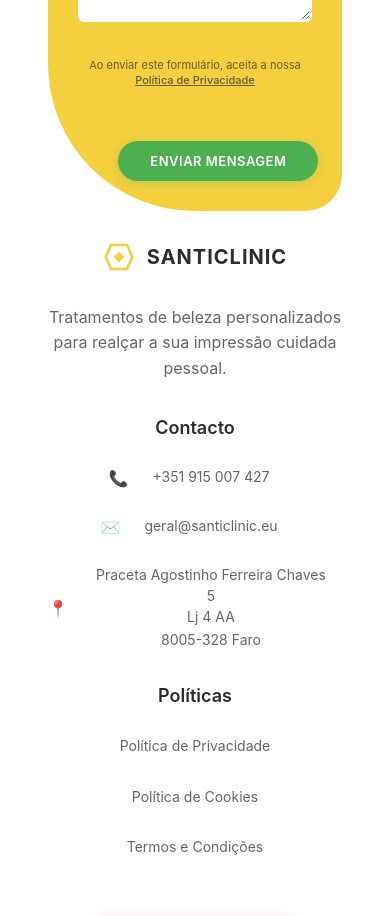
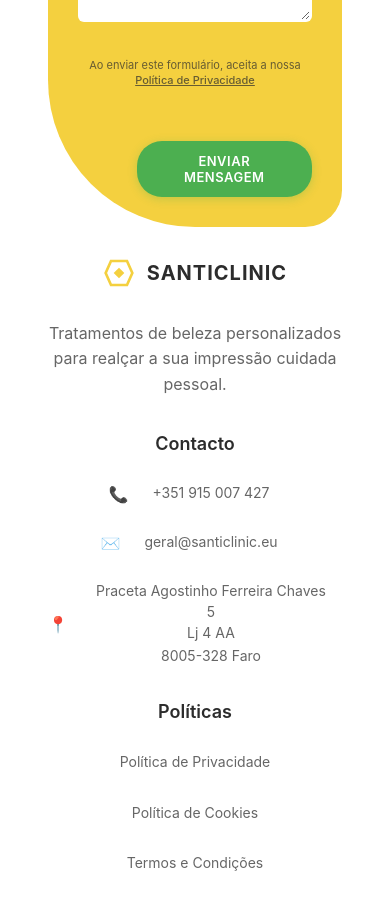
Before and after one commit to Webtech87/Microcirurgia-Cosmetica, a React (Vite) app in the folder frontend/: page / in a window 390 px wide. Shown: the part 5080-5996 px from the top of the page. Built offline with nearby package versions, Linux system fonts and the light colour scheme.

Commit message:
[FIX] Adjust button position on contact form

```diff
--- a/frontend/src/components/contact/Contact.css
+++ b/frontend/src/components/contact/Contact.css
@@ -555,8 +555,12 @@
       width: 100%;
       max-width: 200px;
       margin: 16px auto 0;
-      margin-left: 60%; /* Move button to the right */
-      transform: translateX(-50%); /* Center it from the new position */
+    }
+
+    .form-button-wrapper {
+      display: flex;
+      justify-content: center;
+      padding-left: 25%;
     }
 
     .contact__form-label {
--- a/frontend/src/components/contact/Contact.tsx
+++ b/frontend/src/components/contact/Contact.tsx
@@ -388,7 +388,7 @@
                   </a>
                 </p>
               </div>
-
+              <div className="form-button-wrapper">
                 <button
                   type="submit"
                   className="contact__form-submit"
@@ -403,6 +403,7 @@
                     'ENVIAR MENSAGEM'
                   )}
                 </button>
+              </div>
             </form>
           </div>
         </div>
```
Lines whose indentation alone changed are shown as unchanged.
